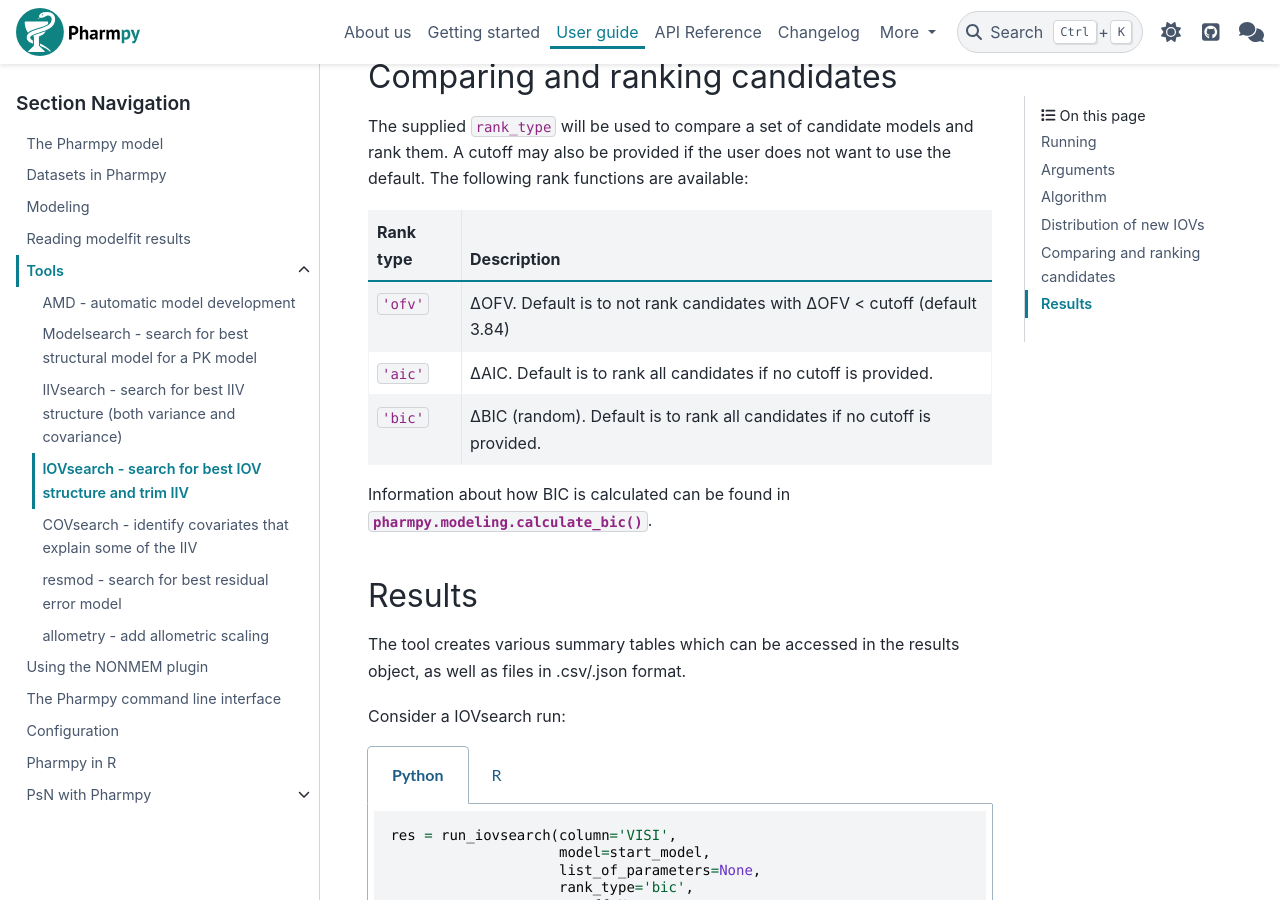
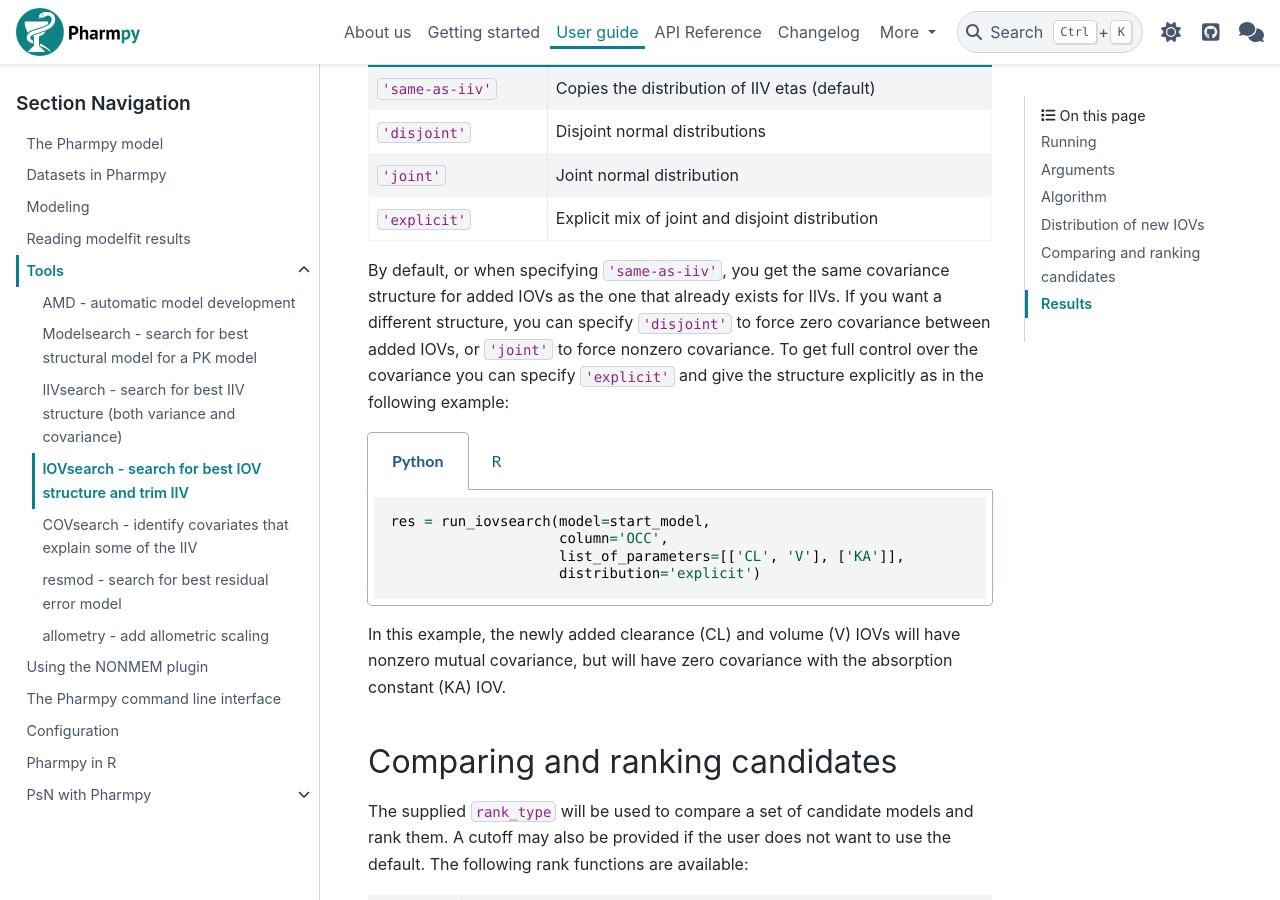
Before and after one commit to pharmpy/pharmpy, a Sphinx documentation site: the page built from docs/iovsearch.rst, in a window 1280 px wide and 900 px high, scrolled down 2842 px. Built offline with Sphinx 7.4.7 and the PyData theme 0.15.4, drawn with Linux system fonts in a browser that asks for light colours; some of the changed text lies outside the part shown.

Commit message:
Improve iovsearch and covsearch documentation following feedback

```diff
--- a/docs/iovsearch.rst
+++ b/docs/iovsearch.rst
@@ -32,6 +32,14 @@
 ``distribution`` as the IIVs. The candidate models will be ranked using ``bic`` with default ``cutoff``, which for BIC
 is none.
 
+You can limit the search to only certain parameters by giving a list:
+
+.. pharmpy-code::
+
+    res = run_iovsearch(model=start_model,
+                        column='OCC',
+                        list_of_parameters=['CL', 'V'])
+
 To run IOVsearch from the command line, the example code is redefined accordingly:
 
 .. code::
@@ -46,7 +54,7 @@
 | Argument                                    | Description                                                          |
 +=============================================+======================================================================+
 | ``column``                                  | Name of column in dataset to use as occasion column (default is      |
-|                                             | `'OCC'`)                                                             |
+|                                             | `'OCC'`). Note that this only makes sense for discrete occasion data.|
 +---------------------------------------------+----------------------------------------------------------------------+
 | ``list_of_parameters``                      | List of parameters to test IOV on, if none all parameters with IIV   |
 |                                             | will be tested (default)                                             |
@@ -157,6 +165,24 @@
 | ``'explicit'``    | Explicit mix of joint and disjoint distribution |
 +-------------------+-------------------------------------------------+
 
+By default, or when specifying ``'same-as-iiv'``, you get the same covariance
+structure for added IOVs as the one that already exists for IIVs. If you want a
+different structure, you can specify ``'disjoint'`` to force zero covariance
+between added IOVs, or ``'joint'`` to force nonzero covariance. To get full
+control over the covariance you can specify ``'explicit'`` and give the
+structure explicitly as in the following example:
+
+.. pharmpy-code::
+
+    res = run_iovsearch(model=start_model,
+                        column='OCC',
+                        list_of_parameters=[['CL', 'V'], ['KA']],
+                        distribution='explicit')
+
+In this example, the newly added clearance (CL) and volume (V) IOVs will have
+nonzero mutual covariance, but will have zero covariance with the absorption
+constant (KA) IOV.
+
 
 .. _ranking_iovsearch:
 
```
Also changed, not shown: docs/covsearch.rst (+7 -7 lines), 1 other file.
